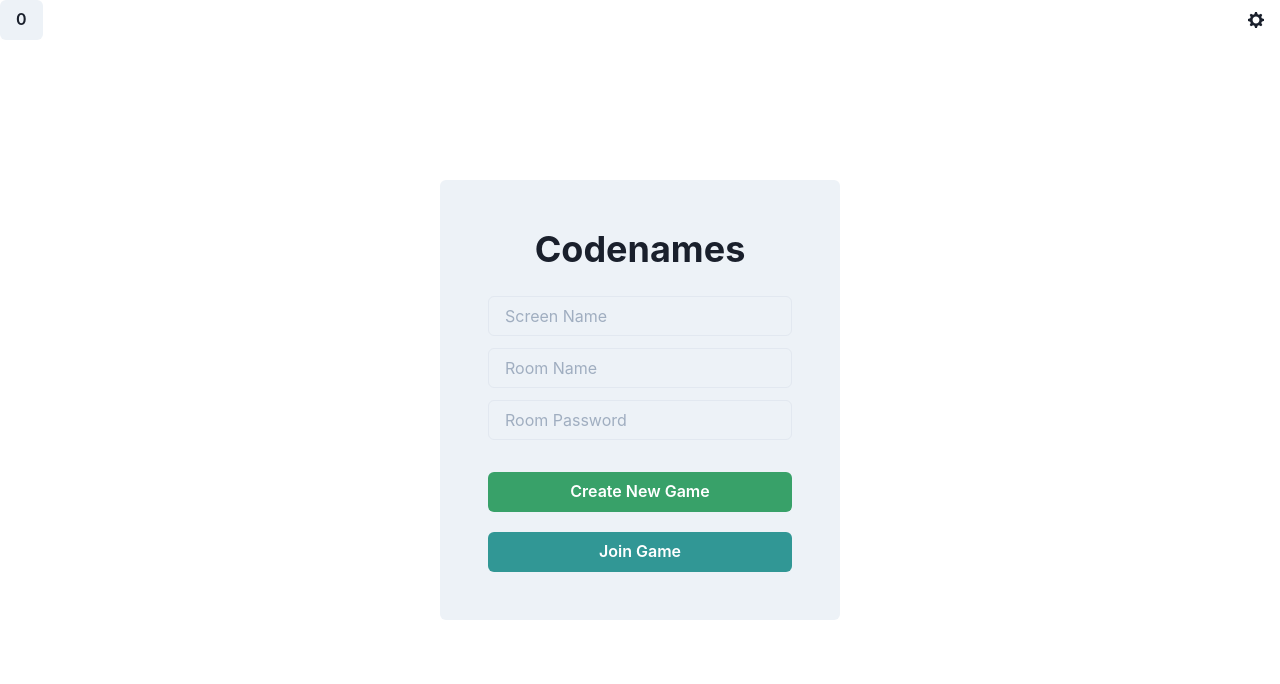
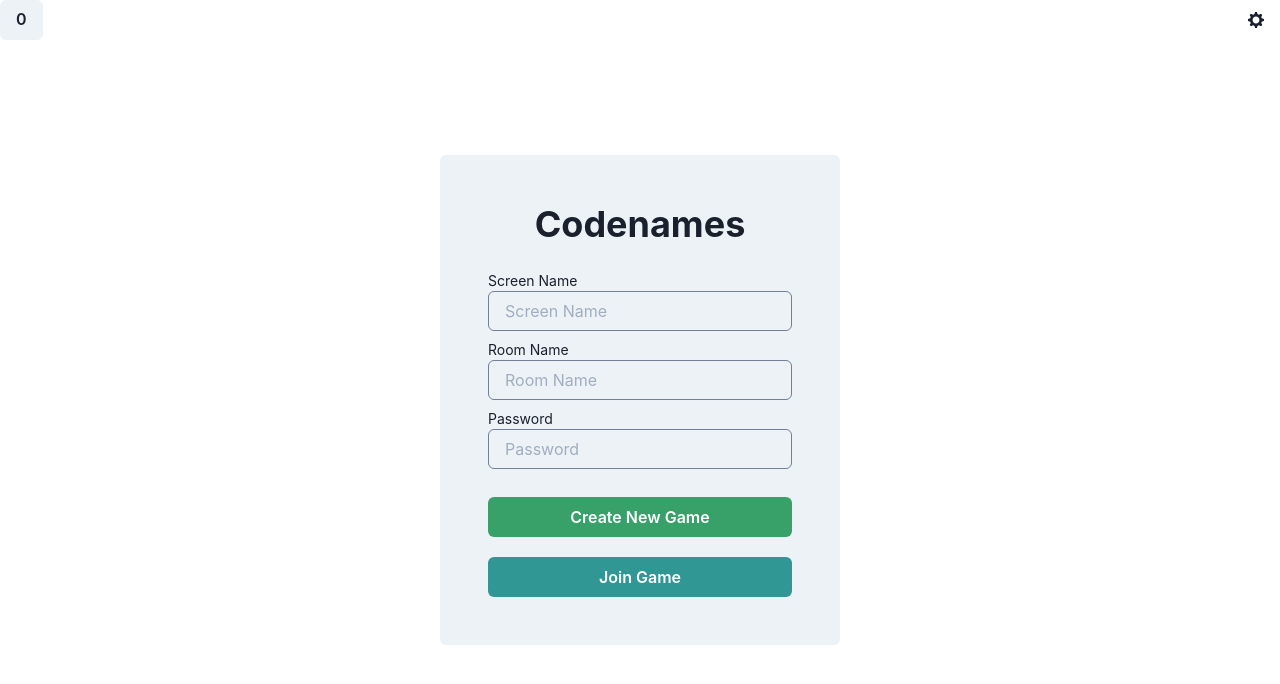
Before and after one commit to TheFloatingTree/codenames, a React (Create React App) app in the folder client/: page / in a window 1280 px wide. Shown: the top 684 px of the page. Built offline with nearby package versions, Linux system fonts and the light colour scheme.

Commit message:
Made adjustments to title screen. Added place to keep score on top of the game board. Started work on player list

```diff
--- /dev/null
+++ b/client/src/components/PlayerList.jsx
@@ -0,0 +1,8 @@
+import React from 'react'
+import { Flex } from "@chakra-ui/react"
+
+export default function PlayerList() {
+    return (
+        <Flex direction="column" alignItems="center" justifyContent="center"></Flex>
+    )
+}
--- a/client/src/pages/Home.jsx
+++ b/client/src/pages/Home.jsx
@@ -1,9 +1,10 @@
 import React, { useEffect, useState } from 'react'
-import { Button, Center, Flex, Grid, Spacer, useColorMode } from "@chakra-ui/react"
+import { Box, Button, Center, Flex, Grid, Spacer, useColorMode } from "@chakra-ui/react"
 import { SettingsIcon } from '@chakra-ui/icons'
 import GameTile from '../components/GameTile'
 import { Player } from '../shared/models'
 import axios from 'axios'
+import PlayerList from '../components/PlayerList'
 
 
 export default function Home() {
@@ -28,6 +29,8 @@ export default function Home() {
                     <SettingsIcon></SettingsIcon>
                 </Button>
             </Flex>
+
+            <Center><Box mb={3} fontSize={30}><b> <span>9</span> - <span>8</span> </b></Box></Center>
             <Center>
                 <Grid templateColumns="repeat(5, 1fr)" gap="3">
                     {tiles.map((tile, index) => {
--- a/client/src/pages/Title.jsx
+++ b/client/src/pages/Title.jsx
@@ -31,9 +31,12 @@ export default function Title() {
       <Flex height="90vh" alignItems="center" justifyContent="center">
         <Flex direction="column" background={formBackground} p={12} rounded={6} w={400}>
           <Heading mb={6} textAlign="center">Codenames</Heading>
-          <Input placeholder="Screen Name" varient="filled" mb={3} type="text" onChange={(event) => setName(event.target.value)}/>
-          <Input placeholder="Room Name" varient="filled" mb={3} type="text" onChange={(event) => setRoom(event.target.value)}/>
-          <Input placeholder="Room Password" varient="filled" mb={3} type="text" onChange={(event) => setPassword(event.target.value)}/>
+          <span style={{fontSize: "14px"}}>Screen Name</span>
+          <Input placeholder="Screen Name" borderColor="gray.500" varient="filled" mb={2} type="text" onChange={(event) => setName(event.target.value)}/>
+          <span style={{fontSize: "14px"}}>Room Name</span>
+          <Input placeholder="Room Name" borderColor="gray.500" varient="filled" mb={2} type="text" onChange={(event) => setRoom(event.target.value)}/>
+          <span style={{fontSize: "14px"}}>Password</span>
+          <Input placeholder="Password" borderColor="gray.500" varient="filled" mb={2} type="text" onChange={(event) => setPassword(event.target.value)}/>
 
           <Link onClick={e => (!name || !room) ? e.preventDefault() : null} to={`/game/${room.toLowerCase()}`}>
             <Button colorScheme="green" mt={5} w={304}>Create New Game</Button>
```
